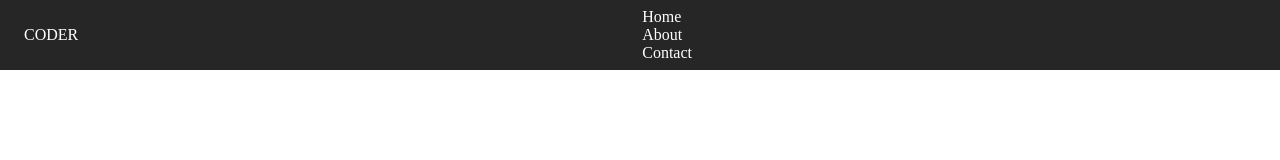
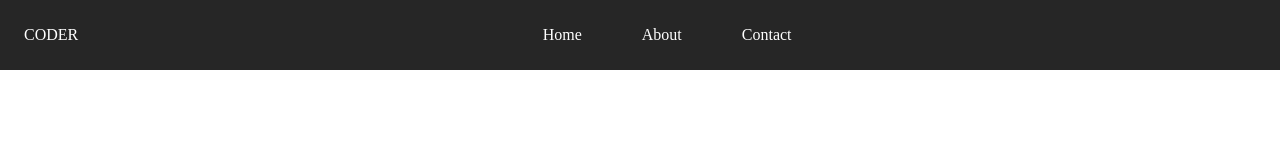
Before and after one commit to rodprogramdev/Hamburger-menu, a plain HTML site: page index.html in a window 1280 px wide. Drawn offline with Linux system fonts and the light colour scheme.

Commit message:
STEP8: Add navMenu display flex with gap

```diff
--- a/assets/css/main.css
+++ b/assets/css/main.css
@@ -24,3 +24,10 @@ a{
     align-items: center;
     padding: 0 24px;
 }
+
+.navMenu{
+    display: flex;
+    justify-content: space-between;
+    align-items: center;
+    gap: 60px;
+}
```
